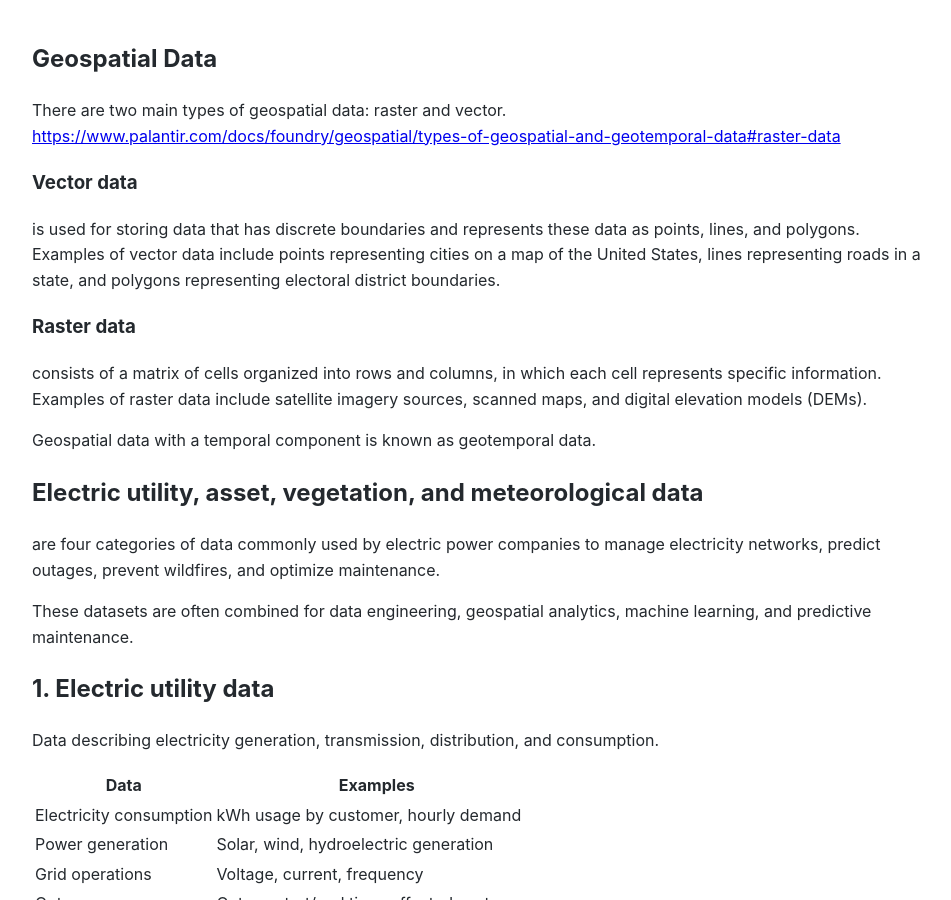
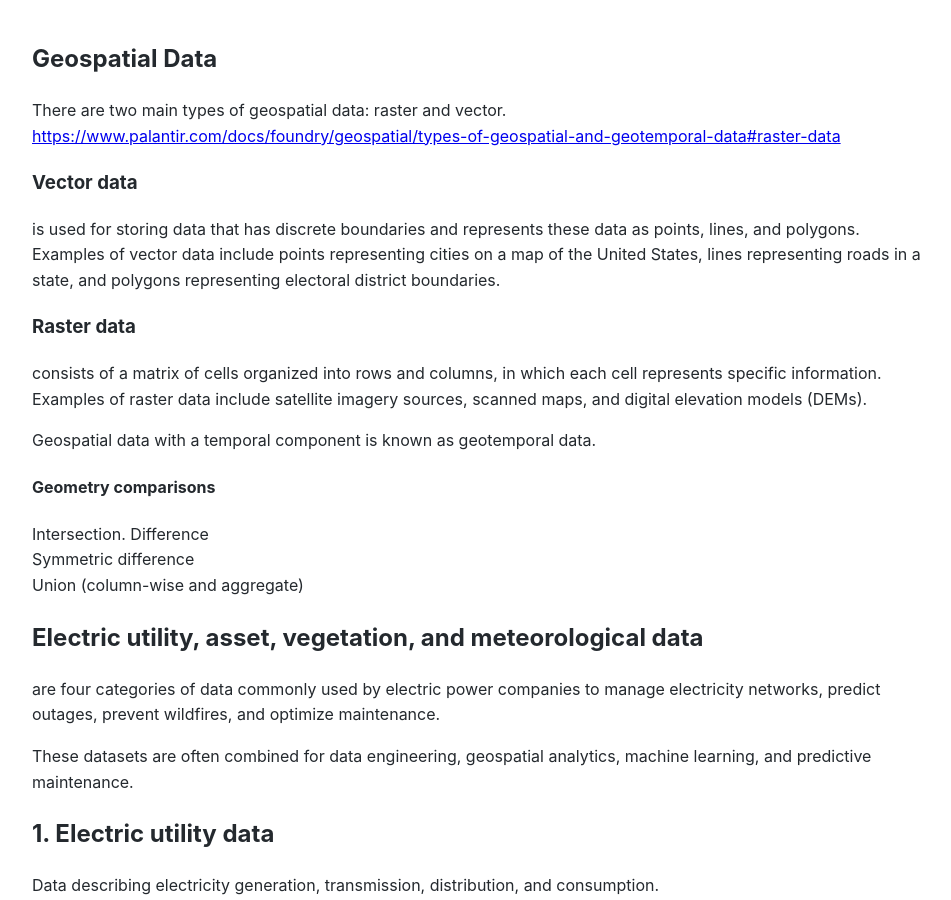
Before and after one commit to Michael-Lubinsky/michael-lubinsky.github.com, a Jekyll site: the page built from geo/pg_and_e.md, in a window 1280 px wide and 900 px high. Shown: the whole window, without its empty margins (158-1109 px from the left). Built offline with Jekyll 4.4.1, drawn with Linux system fonts in a browser that asks for light colours; our own code applies the rules of GitHub Pages for plain Markdown files.

Commit message:
Add geometry comparisons section to pg_and_e.md
Added a section on geometry comparisons including intersection, difference, symmetric difference, and union.

```diff
--- a/geo/pg_and_e.md
+++ b/geo/pg_and_e.md
@@ -10,6 +10,11 @@ consists of a matrix of cells organized into rows and columns, in which each cel
 
 Geospatial data with a temporal component is known as geotemporal data.
 
+#### Geometry comparisons
+Intersection.
+Difference
+Symmetric difference
+Union (column-wise and aggregate)
 
 ## Electric utility, asset, vegetation, and meteorological data
 are four categories of data commonly used by electric power companies to manage electricity networks, predict outages, prevent wildfires, and optimize maintenance.
```
